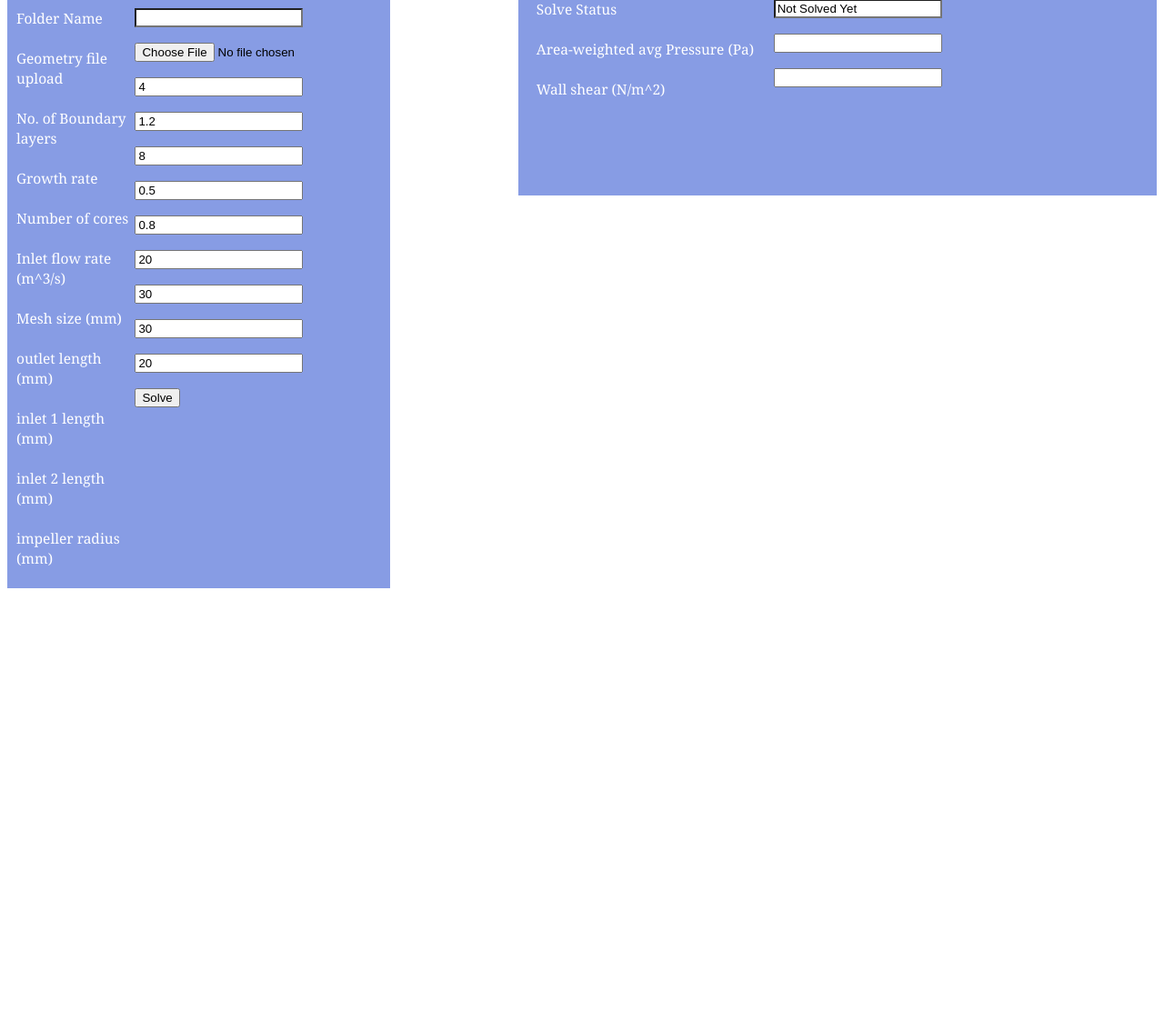
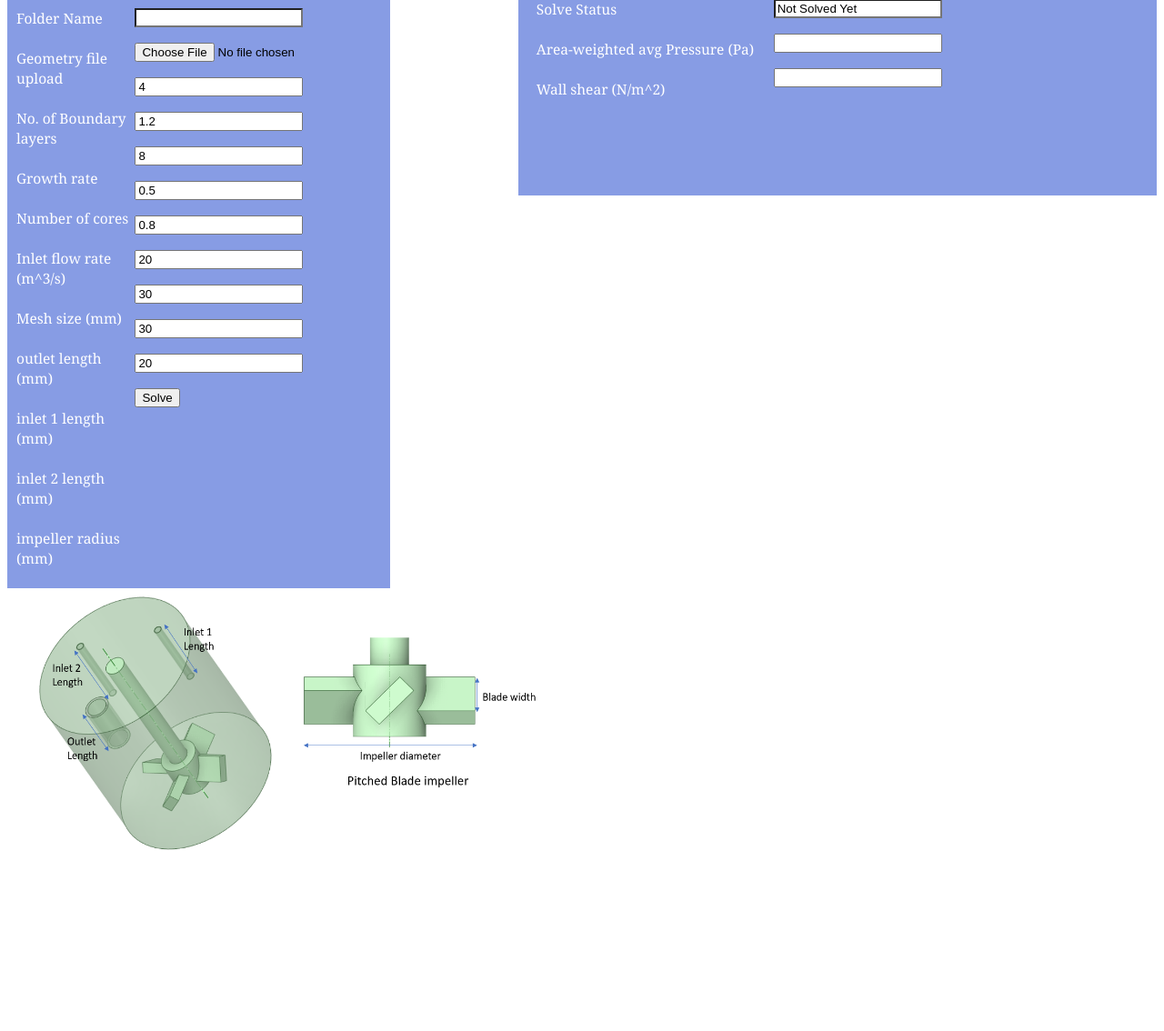
Before and after one commit to pavankumarkonchada/Mixingtanknew, a Flask app: page / in a window 1280 px wide. Shown: the part 186-1320 px from the top of the page at 91% size. Run offline with Flask 2, Linux system fonts and the light colour scheme.

Commit message:
inputpage.html

```diff
--- a/templates/inputpage.html
+++ b/templates/inputpage.html
@@ -95,3 +95,24 @@
 
         <br/> <br/> <br/>
     </div>
+<div class="Result-Image">
+        {%if Flag2%}
+        <img src="/static/pressure.png" alt="result image" style="width:500px;height:300px;">
+        <img src="/static/vel_plot.png" alt="result plot" style="width:500px;height:300px;">
+        <!-- <img src="/static/Q-criteria.png" alt="result plot" style="width:500px;height:300px;"> -->
+        {% else %}
+        <img src="/static/default_img.png" alt="result image" style="width:600px;height:450px;">
+        {%endif%}
+    </div>
+
+
+    <div class="Input-Image">
+        <img src="/static/input.png" alt="problem description  image" style="width:600px;height:300px;">
+
+    </div>
+
+</div>
+
+
+</body>
+</html>
```
